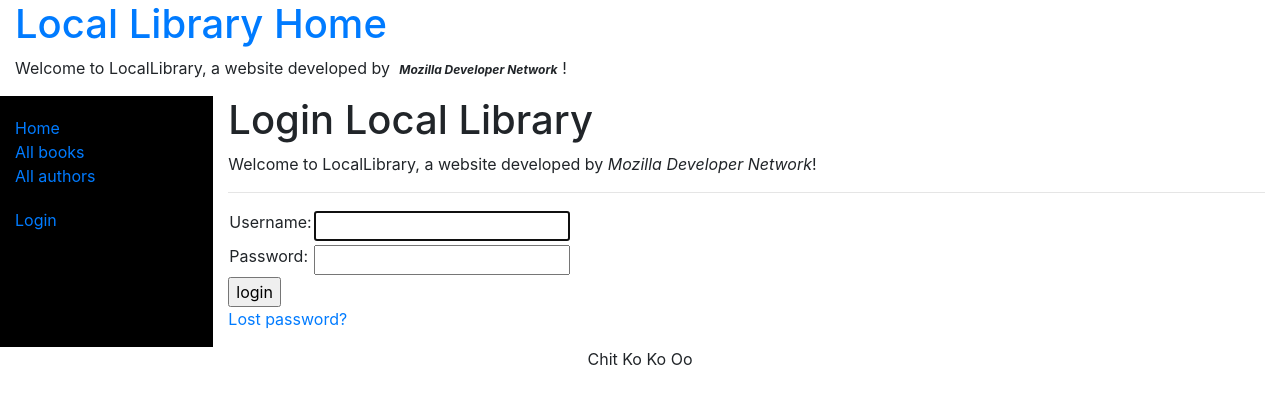
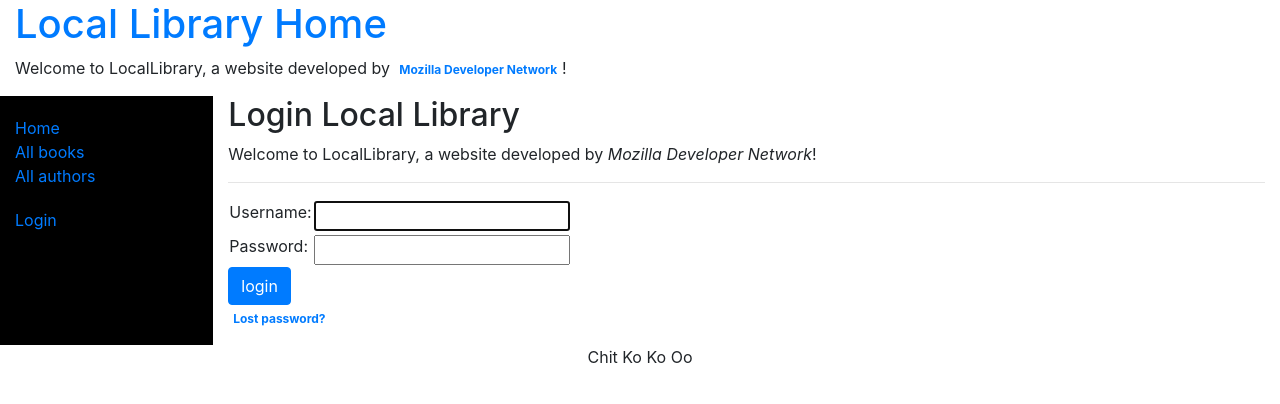
Before and after one commit to chitkokooo/LocalLibrary, a Django app: page /accounts/login/ in a window 1280 px wide. Shown: the top 404 px of the page. Run offline with Django 3.2, Linux system fonts and the light colour scheme; some libraries are stand-ins or nearby versions.

Commit message:
update UI

```diff
--- a/locallibrary/catalog/admin.py
+++ b/locallibrary/catalog/admin.py
@@ -1,7 +1,8 @@
 from django.contrib import admin
-from .models import Author, Genre, Book, BookInstance
+from .models import Author, Genre, Book, BookInstance, Language
 
 admin.site.register(Genre)
+admin.site.register(Language)
 
 
 class BooksInstanceInline(admin.TabularInline):
--- a/locallibrary/catalog/models.py
+++ b/locallibrary/catalog/models.py
@@ -37,6 +37,9 @@
 # Challenge yourself
 class Language(models.Model):
 	name = models.CharField(max_length=100, default="English", help_text='Enter written language of book')
+
+	def __str__(self):
+		return self.name
 
 
 class Book(models.Model):
--- a/locallibrary/catalog/static/css/style.css
+++ b/locallibrary/catalog/static/css/style.css
@@ -1,5 +1,6 @@
 .branding {
-	margin-left: 50px;
+	margin-left: 20px;
+	margin-right: 20px;
 	margin-top: 20px;
 	margin-bottom: 20px;
 }
--- a/locallibrary/catalog/templates/base_generic.html
+++ b/locallibrary/catalog/templates/base_generic.html
@@ -11,11 +11,12 @@
 	<link rel="stylesheet" href="{% static 'css/style.css' %}">
 </head>
 <body>
-	<div class="container-fluid branding">
-		<div class="row">
-			<div class="col-12">
+	<div class="container-fluid">
+		<div class="row branding">
+			<div class="col-md-12">
 				<h1><a href="{% url 'index' %}">Local Library Home</a></h1>
-				<p>Welcome to LocalLibrary, a website developed by <em class="badge">Mozilla Developer Network</em>!</p>
+				<p>Welcome to LocalLibrary, a website developed by
+					<a href="https://developer.mozilla.org/en-US/docs/Learn/Server-side/Django" class="badge" target="_blank">Mozilla Developer Network</a>!</p>
 			</div>
 		</div>
 	</div>
@@ -30,7 +31,7 @@
 				</ul>
 				<ul class="sidebar-nav">
 					{% if user.is_authenticated %}
-					<li>User: {{ user.get_username }}</li>
+					<li><b>User: {{ user.get_username }}</b></li>
 					<li><a href="{% url 'my-borrowed' %}">My Borrowed</a></li>
 					<li><a href="{% url 'logout' %}?next={{ request.path }}">Logout</a></li>
 				{% else %}
@@ -41,7 +42,7 @@
 				<!-- Challenge yourself -->
 				{% if perms.catalog.can_mark_returned %}
 				<ul class="sidebar-nav">
-					<li>Staff</li>
+					<li><b>Staff</b></li>
 					<li><a href="{% url 'all-borrowed' %}">All borrowed</a></li>
 				</ul>
 				{% endif %}
--- a/locallibrary/catalog/templates/catalog/author_confirm_delete.html
+++ b/locallibrary/catalog/templates/catalog/author_confirm_delete.html
@@ -3,7 +3,8 @@
 {% block title %} <title> Local Library | Confirmation for deleting author </title> {% endblock %}
 
 {% block content %}
-	<h1>Delete Author</h1>
+	<h2>Delete Author</h2>
+	<hr>
 	<p>Are you sure you want to delete the author: <b>{{ author }}</b>?</p>
 
 	<form action="" method="POST">
--- a/locallibrary/catalog/templates/catalog/author_detail.html
+++ b/locallibrary/catalog/templates/catalog/author_detail.html
@@ -5,12 +5,13 @@
 {% block content %}
 <h2> Author: {{ author.last_name }}, {{ author.first_name }}</h2>
 <p class="badge badge-dark"> {{ author.date_of_birth }} - {% if author.date_of_death %} {{ author.date_of_death }} {% endif %}</p>
-
+<hr>
 <h4>Books</h4>
 {% if author_books %}
 	{% for book in author_books %}
 		<p><a href="{% url 'book-detail' book.id %}"><b>{{ book.title }}</b></a></p>
 		<p>{{ book.summary }}</p>
+		<hr>
 	{% endfor %}
 {% else %}
 	<p class="text-danger">Author does not have book yet right now.
--- a/locallibrary/catalog/templates/catalog/author_list.html
+++ b/locallibrary/catalog/templates/catalog/author_list.html
@@ -4,7 +4,7 @@
 
 {% block content %}
 
-<h1> Author List </h1>
+<h2> Author List </h2>
 <hr>
 {% if perms.catalog.can_mark_returned %}
 <div class="text-right add-new-item">
@@ -50,7 +50,7 @@
 	</tbody>
 </table>
 {% else %}
-	<p>There is no author.</p>
+	<p class="text-danger">There is no author.</p>
 {% endif %}
 
 {% endblock %}
--- a/locallibrary/catalog/templates/catalog/book_confirm_delete.html
+++ b/locallibrary/catalog/templates/catalog/book_confirm_delete.html
@@ -3,7 +3,8 @@
 {% block title %} <title> Local Library | Confirmation for deleting book </title> {% endblock %}
 
 {% block content %}
-	<h1>Delete Book</h1>
+	<h2>Delete Book</h2>
+	<hr>
 	<p>Are you sure you want to delete the book: <b>{{ book }}</b>?</p>
 
 	<form action="" method="POST">
--- a/locallibrary/catalog/templates/catalog/book_form.html
+++ b/locallibrary/catalog/templates/catalog/book_form.html
@@ -3,13 +3,13 @@
 {% block title %} <title> Local Library | Book </title> {% endblock %}
 
 {% block content %}
-	<h1>Book</h1>
+	<h2>Book</h2>
 	<hr>
 	<form action="" method="POST">
 		{% csrf_token %}
-		<table>
+		<table class="table">
 			{{ form.as_table }}
 		</table>
-		<input type="submit" name="book" value="Submit">
+		<input class="btn btn-primary" type="submit" name="book" value="Submit">
 	</form>
 {% endblock content %}
--- a/locallibrary/catalog/templates/catalog/book_list.html
+++ b/locallibrary/catalog/templates/catalog/book_list.html
@@ -3,7 +3,7 @@
 {% block title %} <title> Local Library | All Books </title> {% endblock %}
 
 {% block content %}
-<h1>Book List</h1>
+<h2>Book List</h2>
 <hr>
 {% if perms.catalog.can_mark_returned %}
 <div class="add-new-item text-right">
@@ -47,6 +47,6 @@
 		{% endfor %}
 	</table>
 {% else %}
-	<p>There are no books in the library.</p>
+	<p class="text-danger">There are no books in the library.</p>
 {% endif %}
 {% endblock %}
--- a/locallibrary/catalog/templates/catalog/bookinstance_list_all_borrowed_book.html
+++ b/locallibrary/catalog/templates/catalog/bookinstance_list_all_borrowed_book.html
@@ -5,7 +5,7 @@
 {% block title %} <title> Local Library | All Instance list borrowed by all users </title> {% endblock %}
 
 {% block content %}
-	<h1>All Borrowed Books</h1>
+	<h2>All Borrowed Books</h2>
 	<hr>
 	{% if bookinstance_list %}
 	<table class="table table-stripped table-hover">
@@ -37,6 +37,6 @@
 		</tbody>
 	</table>
 	{% else %}
-		There is no borrowed book right now.
+		<p class="text-danger">There is no borrowed book right now.</p>
 	{% endif %}
 {% endblock content %}
--- a/locallibrary/catalog/templates/catalog/bookinstance_list_borrowed_user.html
+++ b/locallibrary/catalog/templates/catalog/bookinstance_list_borrowed_user.html
@@ -3,7 +3,7 @@
 {% block title %} <title> Local Library | Book Instance list borrowed</title> {% endblock %}
 
 {% block content %}
-	<h1>Borrowed books</h1>
+	<h2>Borrowed books</h2>
 	<hr>
 	{% if bookinstance_list %}
 		<table class="table table-stripped table-hover">
@@ -33,6 +33,6 @@
 		</tbody>
 	</table>
 	{% else %}
-		<p>There are no books borrowed.</p>
+		<p class="text-danger">There are no books borrowed.</p>
 	{% endif %}
 {% endblock content %}
--- a/locallibrary/catalog/templates/registration/login.html
+++ b/locallibrary/catalog/templates/registration/login.html
@@ -2,18 +2,18 @@
 
 {% block title %} <title> Local Library | Login </title> {% endblock %}
 {% block content %}
-	<h1>Login Local Library</h1>
+	<h2>Login Local Library</h2>
 	<p>Welcome to LocalLibrary, a website developed by <em>Mozilla Developer Network</em>!</p>
 	<hr>
 	{% if form.errors %}
-		<p>Your username and password didn't match. Please try again.</p>
+		<p class="text-danger">Your username and password didn't match. Please try again.</p>
 	{% endif %}
 
 	{% if next %}
 		{% if user.is_authenticated %}
-			<p>Your account doesn't have access to this page. To proceed, please login with an account that has access.</p>
+			<p class="text-danger">Your account doesn't have access to this page. To proceed, please login with an account that has access.</p>
 		{% else %}
-			<p>Please login to see this page.</p>
+			<p><b>Please login to see this page.</b></p>
 		{% endif %}
 	{% endif %}
 
@@ -29,9 +29,9 @@
 				<td>{{ form.password }}</td>
 			</tr>
 		</table>
-		<input type="submit" value="login" />
+		<input class="btn btn-primary" type="submit" value="login" />
 		<input type="hidden" name="next" value="{{ next }}" />
 	</form>
 
-	<p><a href="{% url 'password_reset' %}">Lost password?</a></p>
+	<p><a href="{% url 'password_reset' %}" class="badge">Lost password?</a></p>
 {% endblock %}
```
Also changed, not shown: locallibrary/catalog/templates/catalog/book_renew_librarian.html (+4 -3 lines), locallibrary/catalog/templates/index.html (+6 -3 lines).
